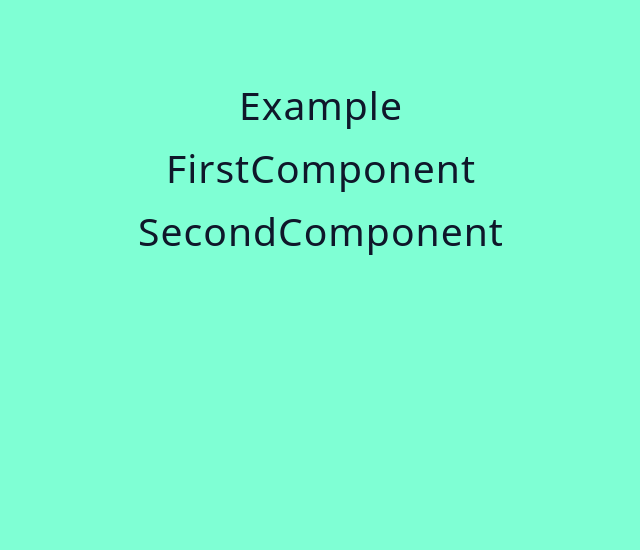
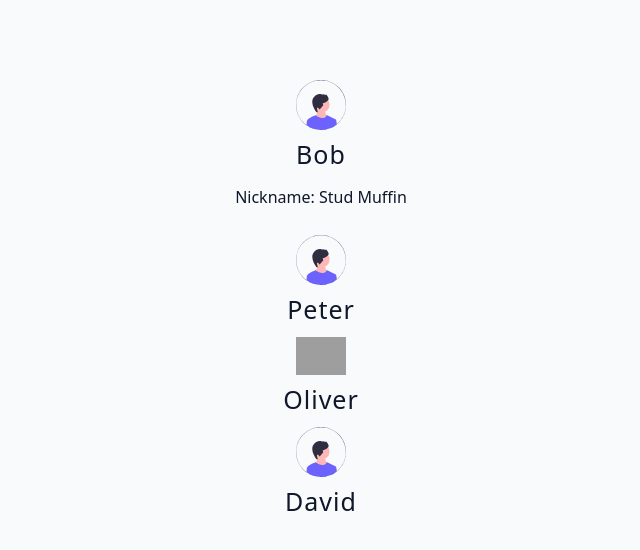
Before and after one commit to mektefaie/03-advanced-react-john-smilga, a React (Vite) app: page / in a window 1280 px wide. Shown: the top 550 px of the page, without its empty margins (319-959 px from the left). Built offline with nearby package versions, Linux system fonts and the light colour scheme; grey boxes are pictures that could not be loaded.

Commit message:
finishing 112. Leverage JS

```diff
--- a/src/App.jsx
+++ b/src/App.jsx
@@ -1,11 +1,9 @@
-import Example from './tutorial/04-project-structure/starter/Example'
-import Navbar from './tutorial/04-project-structure/starter/Navbar'
-import { Home, About } from './tutorial/04-project-structure/starter/Pages'
+import List from './tutorial/05-leverage-javascript/starter/List'
 
 function App() {
   return (
     <div className='container'>
-      <Example />
+      <List />
     </div>
   )
 }
--- /dev/null
+++ b/src/tutorial/05-leverage-javascript/starter/List.jsx
@@ -0,0 +1,13 @@
+import { people } from '../../../data'
+import Person from './Person'
+
+const List = () => {
+  return (
+    <div>
+      {people.map(person => {
+        return <Person key={person.name} {...person} />
+      })}
+    </div>
+  )
+}
+export default List
--- /dev/null
+++ b/src/tutorial/05-leverage-javascript/starter/Person.jsx
@@ -0,0 +1,14 @@
+import avatar from '../../../assets/default-avatar.svg'
+
+const Person = ({ name, nickName, images }) => {
+  // const img = images?.[0]?.small?.url || avatar
+  const img = images?.[0]?.small?.url ?? avatar
+  return (
+    <div>
+      <img src={img} alt={name} style={{ width: '50px' }} />
+      <h4>{name}</h4>
+      {nickName && <p>Nickname: {nickName}</p>}
+    </div>
+  )
+}
+export default Person
```
